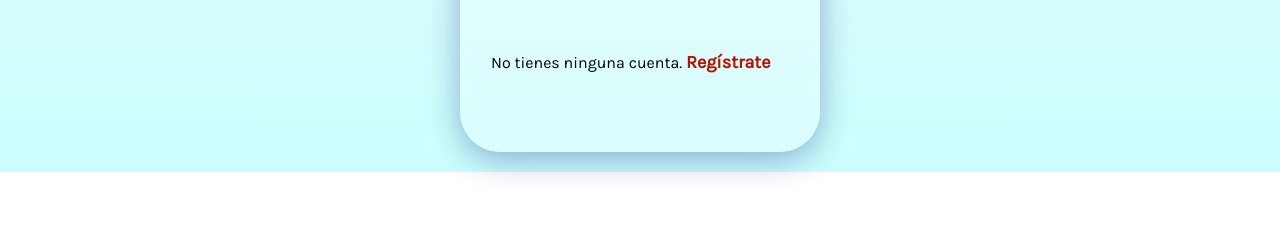
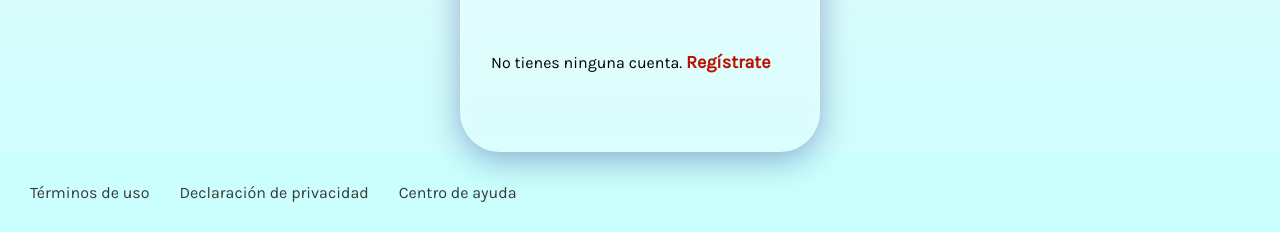
Before and after one commit to 8ianconero/destino_japon, a website built with webpack: page public/login.html in a window 1280 px wide. Shown: the part 628-860 px from the top of the page. Before the commit the page ends 800 px from the top, so only its background shows below. Built offline with nearby package versions, Linux system fonts and the light colour scheme.

Commit message:
Agregado el footer a la pagina del login

```diff
--- a/public/login.html
+++ b/public/login.html
@@ -46,5 +46,10 @@
             <p class="login__registro">No tienes ninguna cuenta. <a href="#">Reg&iacute;strate</a></p>
         </section>
     </main>
+    <footer class="footer">
+        <a href="#">T&eacute;rminos de uso</a>
+        <a href="#">Declaraci&oacute;n de privacidad</a>
+        <a href="#">Centro de ayuda</a>
+    </footer>
 </body>
 </html>
```
Also changed, not shown: dist/login.html.
